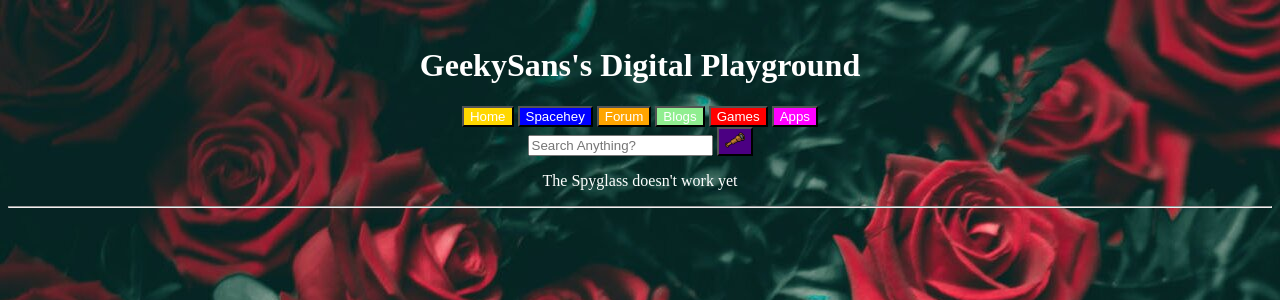
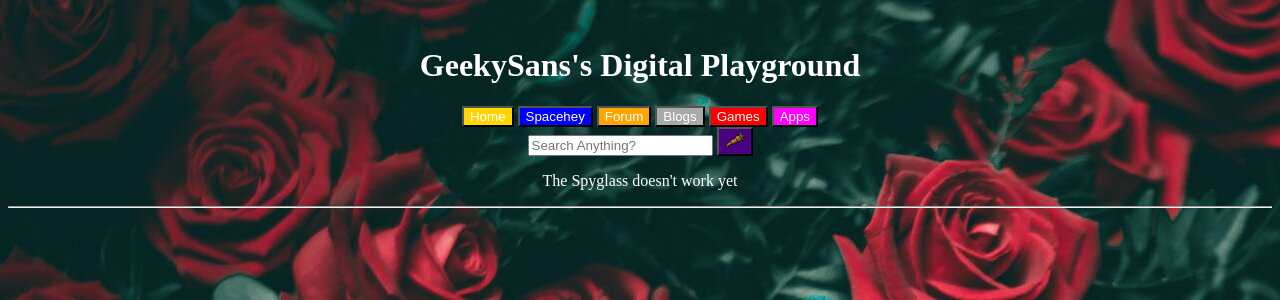
Before and after one commit to GeekySans/GeekySans.github.io, a PHP site: page /ex.html in a window 1280 px wide. Shown: the top 300 px of the page. Run offline with PHP 8.4, Linux system fonts and the light colour scheme.

Commit message:
Update styles.css

```diff
--- a/styles.css
+++ b/styles.css
@@ -13,7 +13,7 @@ background-attachment: fixed;
   background-color: orange;
 }
 .blogs {
-background-color: lightgreen;
+background-color: lightorange;
 }
 .games {
 background-color: red;
```
